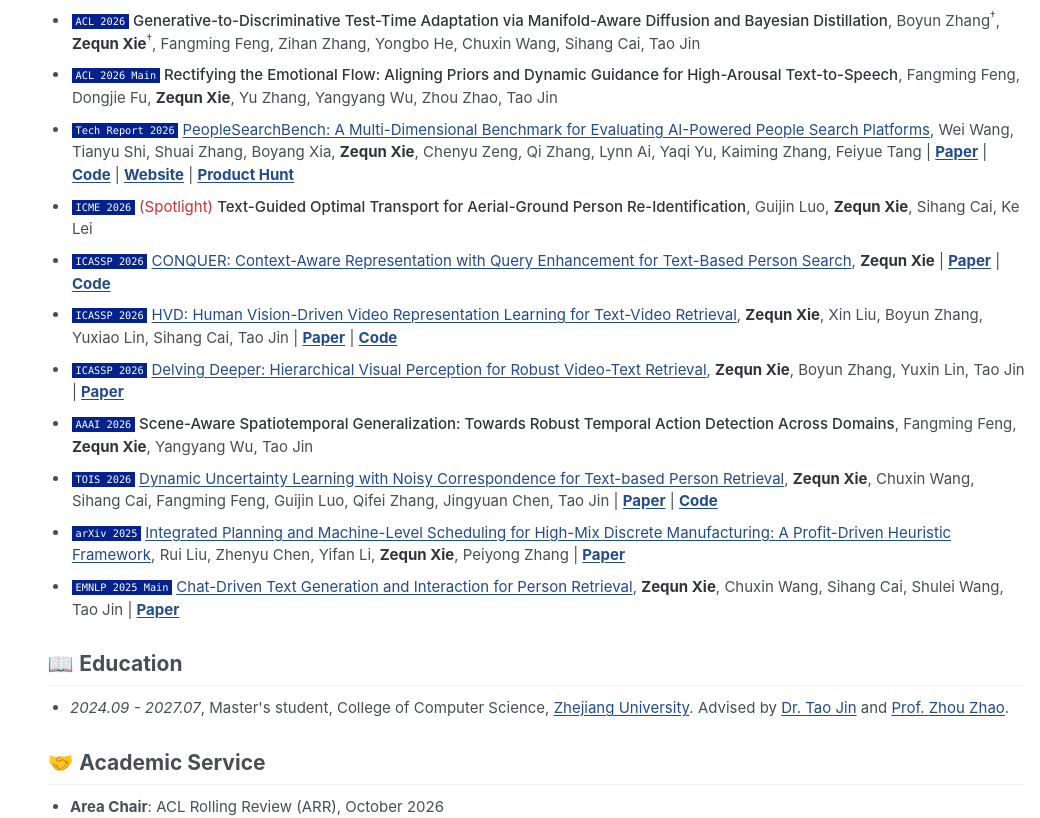
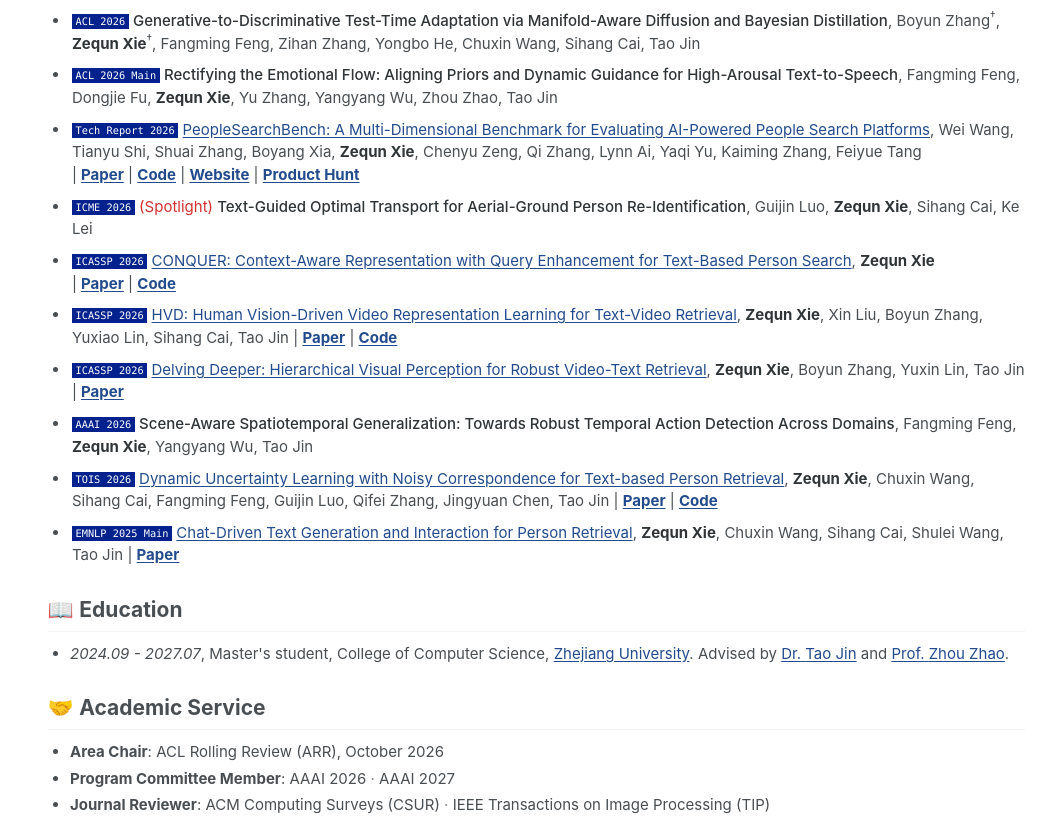
Before and after one commit to zqxie77/zqxie77.github.io, a Next.js app: page / in a window 1280 px wide. Shown: the part 830-1648 px from the top of the page, without its empty margins (240-1280 px from the left). Built offline with nearby package versions, Linux system fonts and the light colour scheme.

Commit message:
Group publication links and remove arXiv entry

```diff
--- a/src/components/content-sections.tsx
+++ b/src/components/content-sections.tsx
@@ -162,9 +162,13 @@ function PublicationEntry({ pub }: { pub: Publication }) {
         <span className="font-medium text-[#2f3437]">{pub.title}</span>
       )}
       , <Authors authors={pub.authors} />
-      {links.map((kind) => (
+      {links.length > 0 || pub.bibtex ? (
+        <>
+          {" "}
+          <span className="inline-block max-w-full">
+            {links.map((kind, index) => (
               <Fragment key={kind}>
-          {" | "}
+                {index > 0 ? " " : null}|&nbsp;
                 <ExternalLink href={pub.links[kind]!} className="prose-link font-bold">
                   {LINK_LABELS[kind]}
                 </ExternalLink>
@@ -172,8 +176,11 @@ function PublicationEntry({ pub }: { pub: Publication }) {
             ))}
             {pub.bibtex ? (
               <>
-          {" | "}
+                {links.length > 0 ? " " : null}|&nbsp;
                 <BibtexToggle bibtex={pub.bibtex} />
+              </>
+            ) : null}
+          </span>
         </>
       ) : null}
     </li>
--- a/src/data/profile.ts
+++ b/src/data/profile.ts
@@ -345,23 +345,6 @@ export const publications: Publication[] = [
     },
   },
   {
-    title:
-      "Integrated Planning and Machine-Level Scheduling for High-Mix Discrete Manufacturing: A Profit-Driven Heuristic Framework",
-    authors: [
-      "Rui Liu",
-      "Zhenyu Chen",
-      "Yifan Li",
-      "Zequn Xie",
-      "Peiyong Zhang",
-    ],
-    venue: "arXiv",
-    year: 2025,
-    type: "preprint",
-    links: {
-      paper: "https://arxiv.org/abs/2512.10358",
-    },
-  },
-  {
     title: "Chat-Driven Text Generation and Interaction for Person Retrieval",
     authors: [
       "Zequn Xie",
```
Lines whose indentation alone changed are shown as unchanged.
